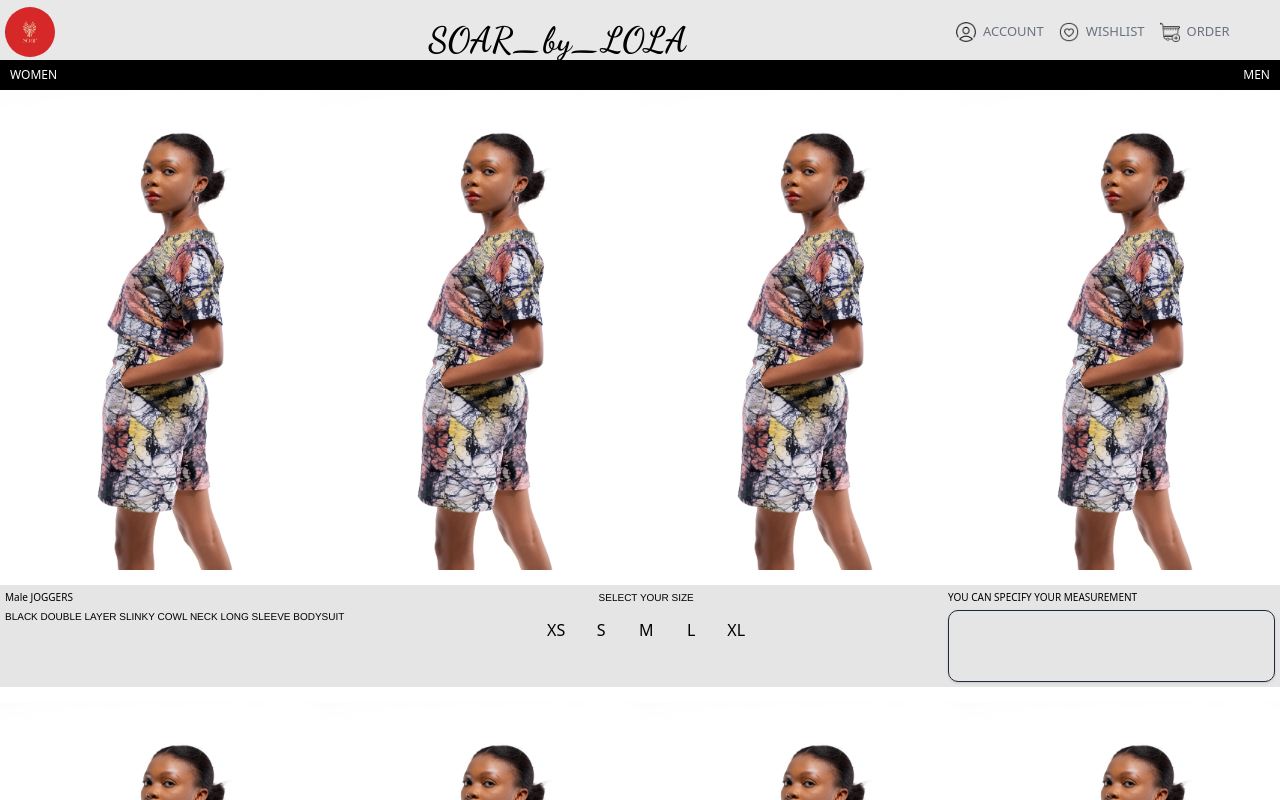
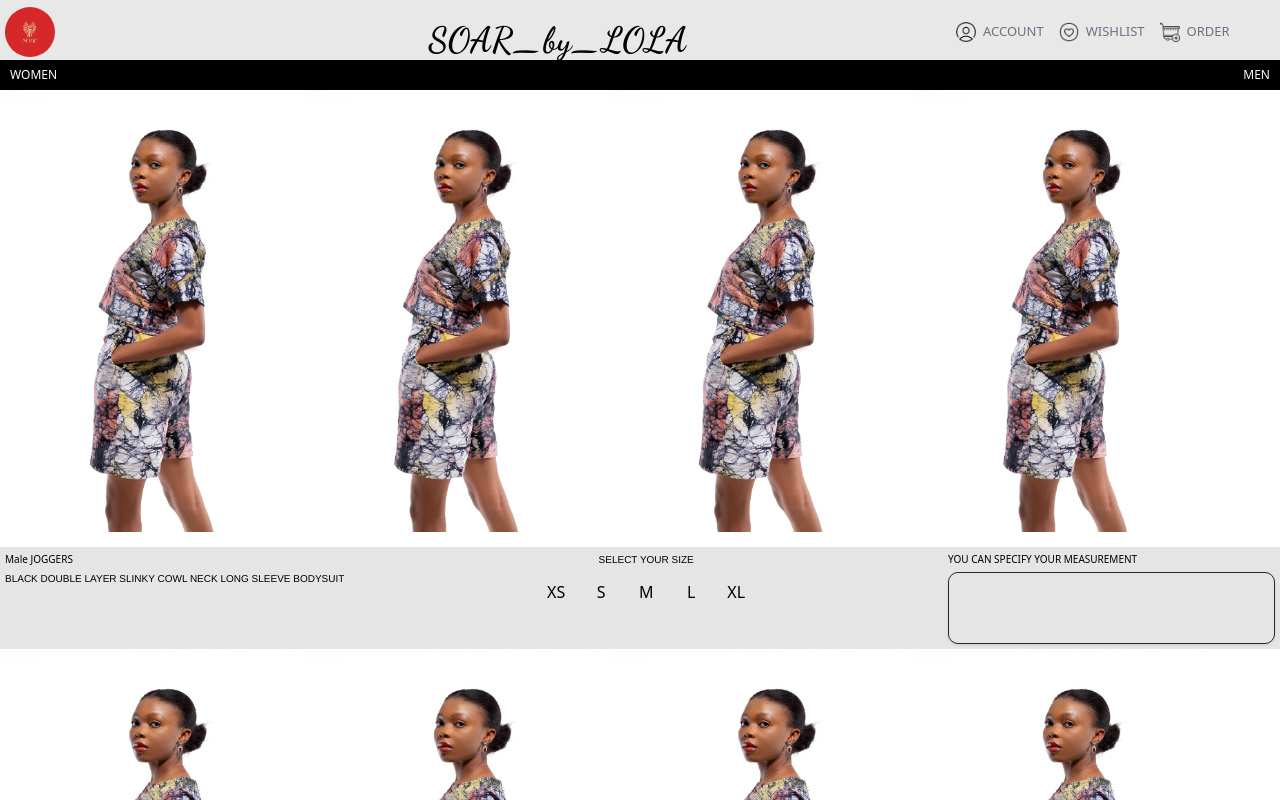
Before and after one commit to olamidefrancis/SoarByLola, a React (Vite) app: page /Men in a window 1280 px wide. Shown: the top 800 px of the page. Built offline with nearby package versions, Linux system fonts and the light colour scheme.

Commit message:
men section fix

```diff
--- a/src/Components/Men/Men.jsx
+++ b/src/Components/Men/Men.jsx
@@ -25,11 +25,13 @@ const sizes =[
 function Men() {
   return (
     <div className="h-full flex flex-col overflow-hidden">
-          <div className="flex  flex-col w-full gap-y-6 ">
+
+
+
 
             {catalog.map((items,i)=>(
-                <>
-                    <div className="flex  w-full" style={{ transform: 'translate3d(0px, 0px, 0px)' }} key={i}>
+                <div className="flex  flex-col w-full gap-y-6 ">
+                    {/* <div className="flex  w-full" style={{ transform: 'translate3d(0px, 0px, 0px)' }} key={i}>
 
                             {
                                 items.Picture.map((items,ix)=>(
@@ -52,7 +54,27 @@ function Men() {
                                  </div>
                                 ))
                             }
-                    </div>
+                    </div> */}
+
+                    <div className="flex w-full overflow-x-auto gap-4 py-2"key={i}>
+                            {items.Picture.map((img, i) => (
+                            <div
+                                key={i}
+                                role="group"
+                                aria-roledescription="slide"
+                                aria-label={`Slide ${i + 1} of ${items.Picture.length}`}
+                                className="flex-shrink-0 w-[45%] sm:w-[30%] md:w-[23%] lg:w-[23%] flex-col"
+                                >
+                                <img
+                                    alt={`Men outfit image ${i + 1}`}
+                                    loading="eager"
+                                    decoding="async"
+                                    src={img}
+                                    className="w-full h-auto rounded-md object-cover"
+                                />
+                           </div>
+                                ))}
+                     </div>
 
                     <div className="pricecon flex bg-neutral-200 w-full p-y-4">
                         <div className="flex w-full justify-between  paddy">
@@ -97,10 +119,10 @@ function Men() {
                         </div >
 
                     </div>
-               </>
+               </div>
             )) }
 
-       </div>
+
 
     </div>
   );
```
